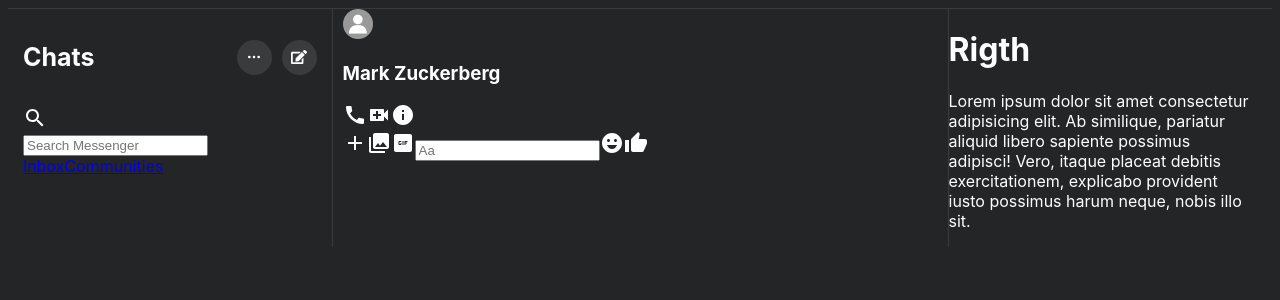
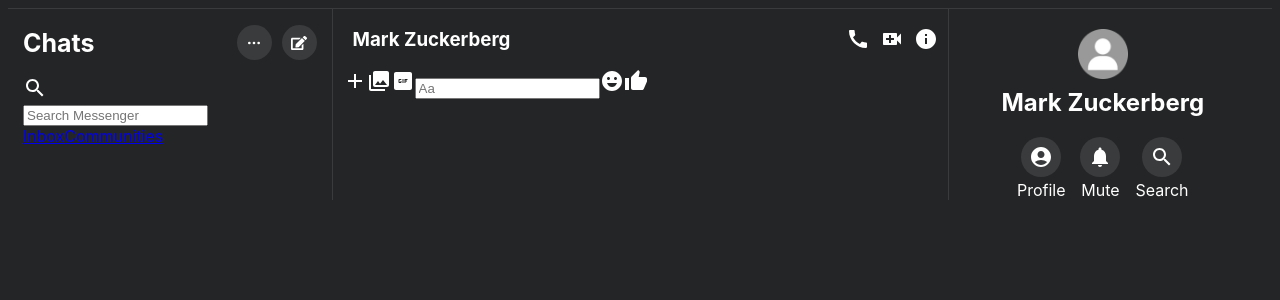
Before and after one commit to Rahulfordev/react-messenger-app, a React (Vite) app: page / in a window 1280 px wide. Shown: the top 300 px of the page. Built offline with nearby package versions, Linux system fonts and the light colour scheme.

Commit message:
navbar design finished

```diff
--- a/src/App.css
+++ b/src/App.css
@@ -27,6 +27,8 @@
 
 .left__chat h4 {
   font-size: 25px;
+  margin-block-start: 0px;
+  margin-block-end: 0px;
 }
 
 .left__icon ul {
@@ -51,3 +53,54 @@
   border-right: 1px solid #3a3b3c;
   padding: 0 10px;
 }
+
+.message__nav--items {
+  display: flex;
+  align-items: center;
+  justify-content: space-between;
+}
+
+.message__nav--users {
+  display: flex;
+  align-items: center;
+  gap: 10px;
+}
+
+.message__nav--icons {
+  display: flex;
+  align-items: center;
+  gap: 10px;
+}
+
+/* ===== Right Na ===== */
+.right-nav {
+  text-align: center;
+  margin-top: 20px;
+}
+
+.right__nav--users h2 {
+  margin-block-start: 5px;
+}
+
+.right__nav--icons {
+  display: flex;
+  justify-content: center;
+  gap: 15px;
+}
+
+.right__nav--icon {
+  display: flex;
+  flex-direction: column;
+  align-items: center;
+  gap: 3px;
+}
+
+.right__nav--profile {
+  width: 40px;
+  height: 40px;
+  border-radius: 50%;
+  background: #3a3b3c;
+  display: flex;
+  align-items: center;
+  justify-content: center;
+}
--- a/src/components/Message.jsx
+++ b/src/components/Message.jsx
@@ -11,7 +11,7 @@
       <div>
         <div className="message__nav--items">
           <div className="message__nav--users">
-            <img width="30px" src={user} alt="message-user" />
+            <img width="0px" src={user} alt="message-user" />
             <h3>Mark Zuckerberg</h3>
           </div>
 
--- a/src/components/RigthNav.jsx
+++ b/src/components/RigthNav.jsx
@@ -1,14 +1,38 @@
+import AccountCircleIcon from "@mui/icons-material/AccountCircle";
+import NotificationsIcon from "@mui/icons-material/Notifications";
+import SearchIcon from "@mui/icons-material/Search";
+
+import user from "../assets/user-photo.png";
+
 const RigthNav = () => {
   return (
     <div className="right-nav">
-      <div>
-        <h1>Rigth</h1>
-        <p>
-          Lorem ipsum dolor sit amet consectetur adipisicing elit. Ab similique,
-          pariatur aliquid libero sapiente possimus adipisci! Vero, itaque
-          placeat debitis exercitationem, explicabo provident iusto possimus
-          harum neque, nobis illo sit.
-        </p>
+      <div className="right__nav--container">
+        <div className="right__nav--users">
+          <img width="50px" src={user} alt="curr-users" />
+          <h2>Mark Zuckerberg</h2>
+        </div>
+        <div className="right__nav--icons">
+          <div className="right__nav--icon">
+            <div className="right__nav--profile">
+              <AccountCircleIcon />
+            </div>
+
+            <span>Profile</span>
+          </div>
+          <div className="right__nav--icon">
+            <div className="right__nav--profile">
+              <NotificationsIcon />
+            </div>
+            <span>Mute</span>
+          </div>
+          <div className="right__nav--icon">
+            <div className="right__nav--profile">
+              <SearchIcon />
+            </div>
+            <span>Search</span>
+          </div>
+        </div>
       </div>
     </div>
   );
```
